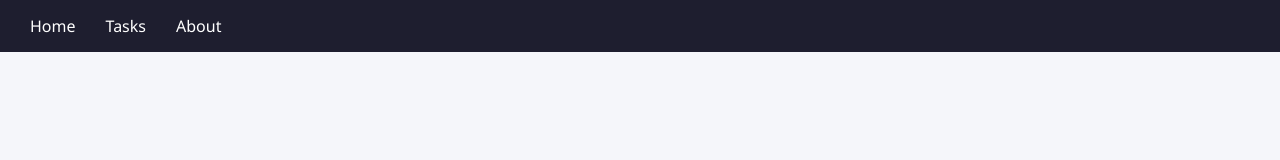
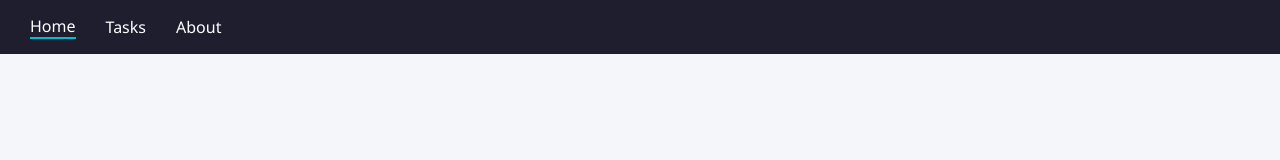
Before and after one commit to le141964-bot/study-planner-app, a Next.js app: page / in a window 1280 px wide. Shown: the top 160 px of the page. Built offline with nearby package versions, Linux system fonts and the light colour scheme.

Commit message:
update project

```diff
--- a/app/globals.css
+++ b/app/globals.css
@@ -21,6 +21,10 @@ body {
 
 .nav a:hover {
   color: #00bcd4;
+}
+
+.active {
+  border-bottom: 2px solid #00bcd4;
 }
 
 body {
--- a/components/Navbar.js
+++ b/components/Navbar.js
@@ -1,12 +1,15 @@
 "use client";
 import Link from "next/link";
+import { usePathname } from "next/navigation";
 
 export default function Navbar() {
-    return (
-        <nav className="nav">
-            <Link href="/">Home</Link>
-            <Link href="/tasks">Tasks</Link>
-            <Link href="/about">About</Link>
-        </nav>
-    );
+  const pathname = usePathname();
+
+  return (
+    <nav className="nav">
+      <Link href="/" className={pathname === "/" ? "active" : ""}>Home</Link>
+      <Link href="/tasks" className={pathname === "/tasks" ? "active" : ""}>Tasks</Link>
+      <Link href="/about" className={pathname === "/about" ? "active" : ""}>About</Link>
+    </nav>
+  );
 }
```
Also changed, not shown: app/tasks/page.js (+8 -0 lines), components/TaskCard.js (+9 -2 lines), components/TaskList.js (added, +17 -0 lines).
